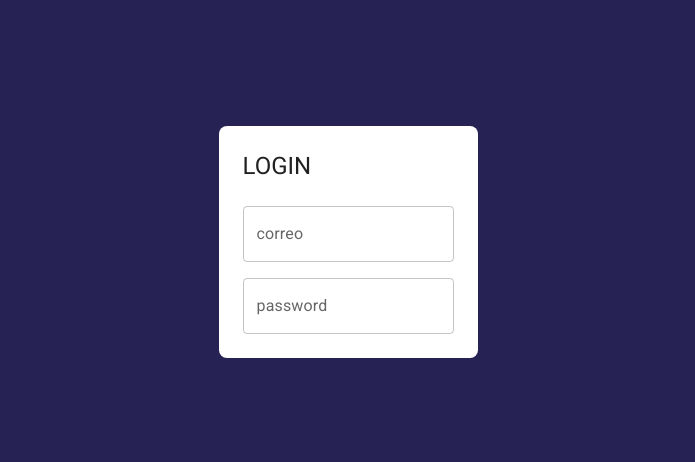
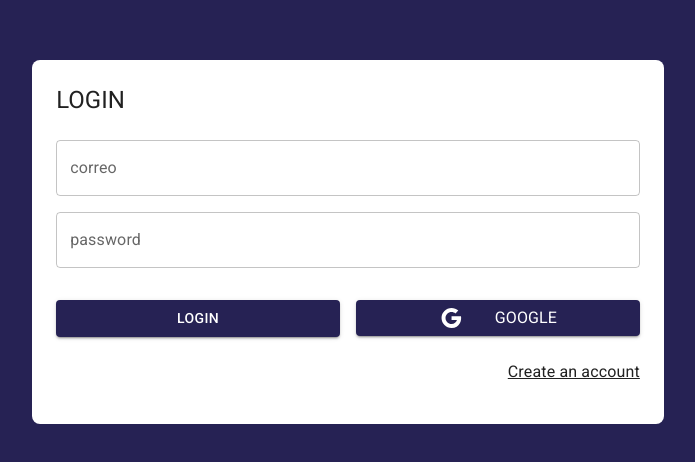
Before and after one commit to CJ-arg/journal-app-course, a React (Vite) app: page /auth/login in a window 1280 px wide. Shown: the part 158-620 px from the top of the page, without its empty margins (292-987 px from the left). Built offline with nearby package versions, Linux system fonts and the light colour scheme.

Commit message:
material ui login form

```diff
--- a/src/auth/pages/LoginPage.jsx
+++ b/src/auth/pages/LoginPage.jsx
@@ -1,4 +1,6 @@
-import { Grid, TextField, Typography } from "@mui/material"
+import { Link as RouterLink } from "react-router-dom";
+import { Google } from "@mui/icons-material"
+import { Button, Grid, Link, TextField, Typography } from "@mui/material"
 import React from "react"
 
 
@@ -27,6 +29,19 @@
             <Grid item xs={12} sx={{ mt: 2 }}>
               <TextField label='password' type="password" placeholder="password*" fullWidth></TextField>
             </Grid>
+            <Grid container spacing={2} sx={{ mb: 2, mt: 1 }} >
+              <Grid item xs={12} sm={6} sx={{ mt: 1 }}>
+                <Button variant="contained" fullWidth> LOGIN</Button>
+              </Grid>
+              <Grid item xs={12} sm={6} sx={{ mt: 1, mb: 2 }}>
+                <Button variant="contained" fullWidth><Google sx={{ mr: 1 }} /> <Typography sx={{ ml: 3 }}>google</Typography></Button>
+              </Grid>
+              <Grid container direction='row' justifyContent='end' >
+                <Link component={RouterLink} color='inherit' to='/auth/register' sx={{ mt: 1 }}>Create an account</Link>
+
+
+              </Grid>
+            </Grid>
           </Grid>
         </form>
       </Grid>
--- a/src/styles.css
+++ b/src/styles.css
@@ -1,3 +1,3 @@
 .box-shadow {
-  box-shadow: 0 px 5 px 5px rgba(0, 0, 0, 0.2);
+  box-shadow: 0 px 5 px 5 px rgba(0, 0, 0, 0.2);
 }
```
